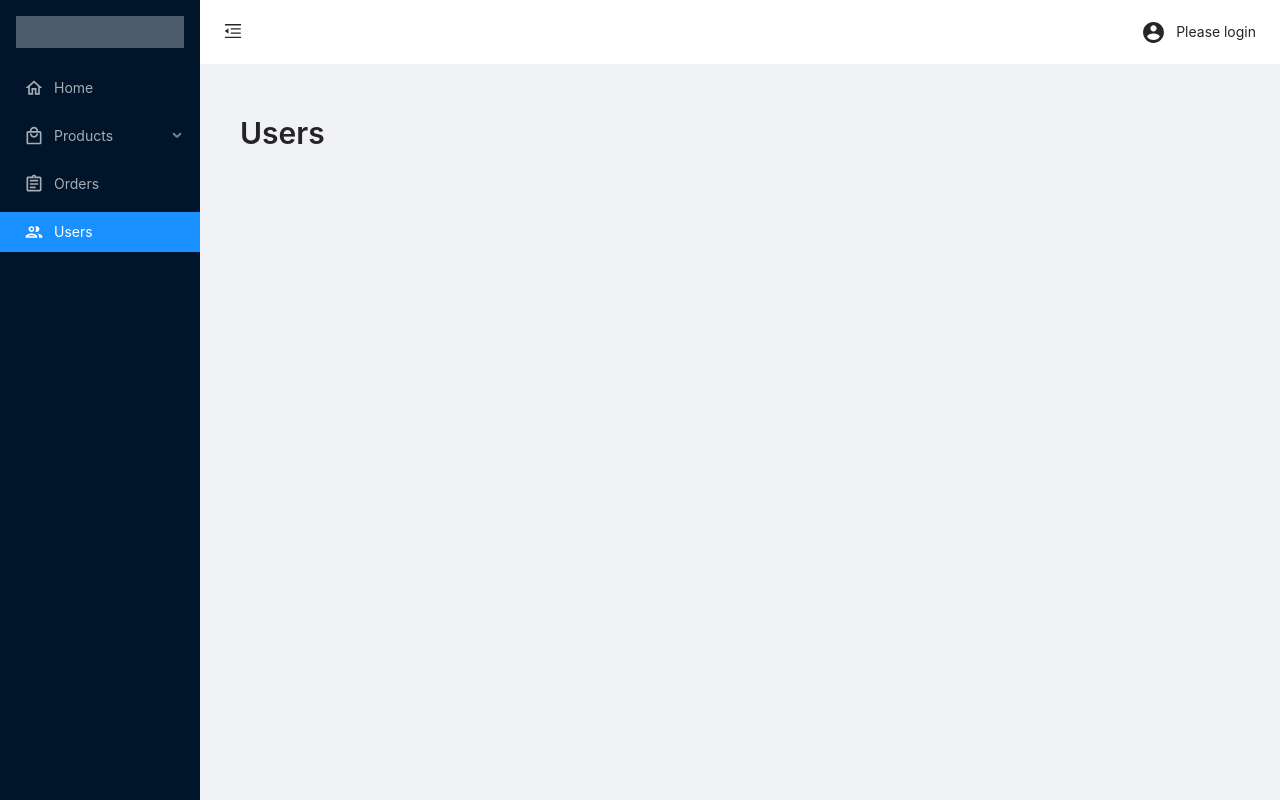
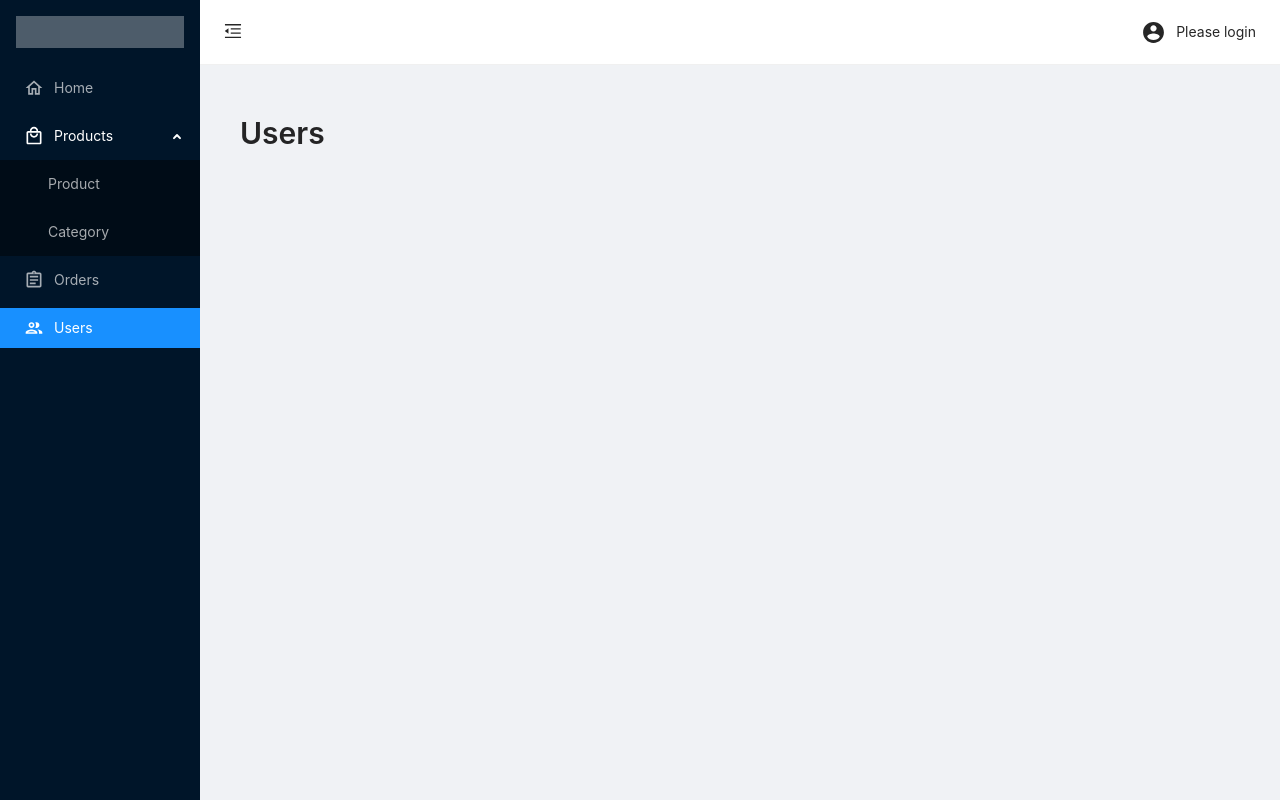
Before and after one commit to q15517110516/E-Commerce-Backstage-Management-System, a React (Create React App) app: page /users in a window 1280 px wide. Built offline with nearby package versions, Linux system fonts and the light colour scheme.

Commit message:
update nav-side with highlight submenu when router to product or product-category

```diff
--- a/src/components/nav-side/nav-side.jsx
+++ b/src/components/nav-side/nav-side.jsx
@@ -1,6 +1,6 @@
 /**
  * @Author: Mingrui Liu
- * @Date: 2021/8/23 21:05
+ * @Date: 2021/8/24 15:58
  */
 
 import React, { Component } from 'react';
@@ -11,12 +11,13 @@ import { Link, NavLink, withRouter } from 'react-router-dom';
 
 const { Sider } = Layout;
 const { SubMenu } = Menu;
+const rootSubmenuKeys = ['products'];
 
 class NavSide extends Component {
     constructor(props) {
         super(props);
         this.state = {
-            openKeys: [],
+            openKeys: ['products'],
         };
         this.onOpenChange = this.onOpenChange.bind(this);
     }
@@ -26,28 +27,21 @@ class NavSide extends Component {
             const pathName = location.pathname.split('/');
             if (pathName[1] === 'product' || pathName[1] === 'product-category') {
                 this.setState({
-                    openKeys: ['products']
+                    openKeys: ['products'],
                 });
             }
         });
     }
 
     onOpenChange = (openKeys) => {
-        console.log(openKeys);
-        console.log(this.state.openKeys);
-        if (openKeys.length === 0) {
+        const latestOpenKey = openKeys.find(key => this.state.openKeys.indexOf(key) === -1);
+        if (rootSubmenuKeys.indexOf(latestOpenKey) === -1) {
             this.setState({
                 openKeys: openKeys
             })
-        }
-        const latestOpenKey = openKeys[openKeys.length - 1];
-        if (latestOpenKey && latestOpenKey.includes(openKeys[0])) {
-            this.setState({
-                openKeys: []
-            });
         } else {
             this.setState({
-                openKeys: [latestOpenKey]
+                openKeys: latestOpenKey ? [latestOpenKey] : []
             })
         }
     }
@@ -65,9 +59,8 @@ class NavSide extends Component {
                 <div className="logo" />
                 <Menu theme="dark" mode="inline"
                       selectedKeys={currentLocation}
-                      onOpenChange={this.onOpenChange}
                       openKeys={this.state.openKeys}
-                >
+                      onOpenChange={this.onOpenChange}>
                     <Menu.Item key="home" icon={<HomeOutlined style={{ fontSize: 20 }} />}>
                         <NavLink exact to="/">
                             Home
```
